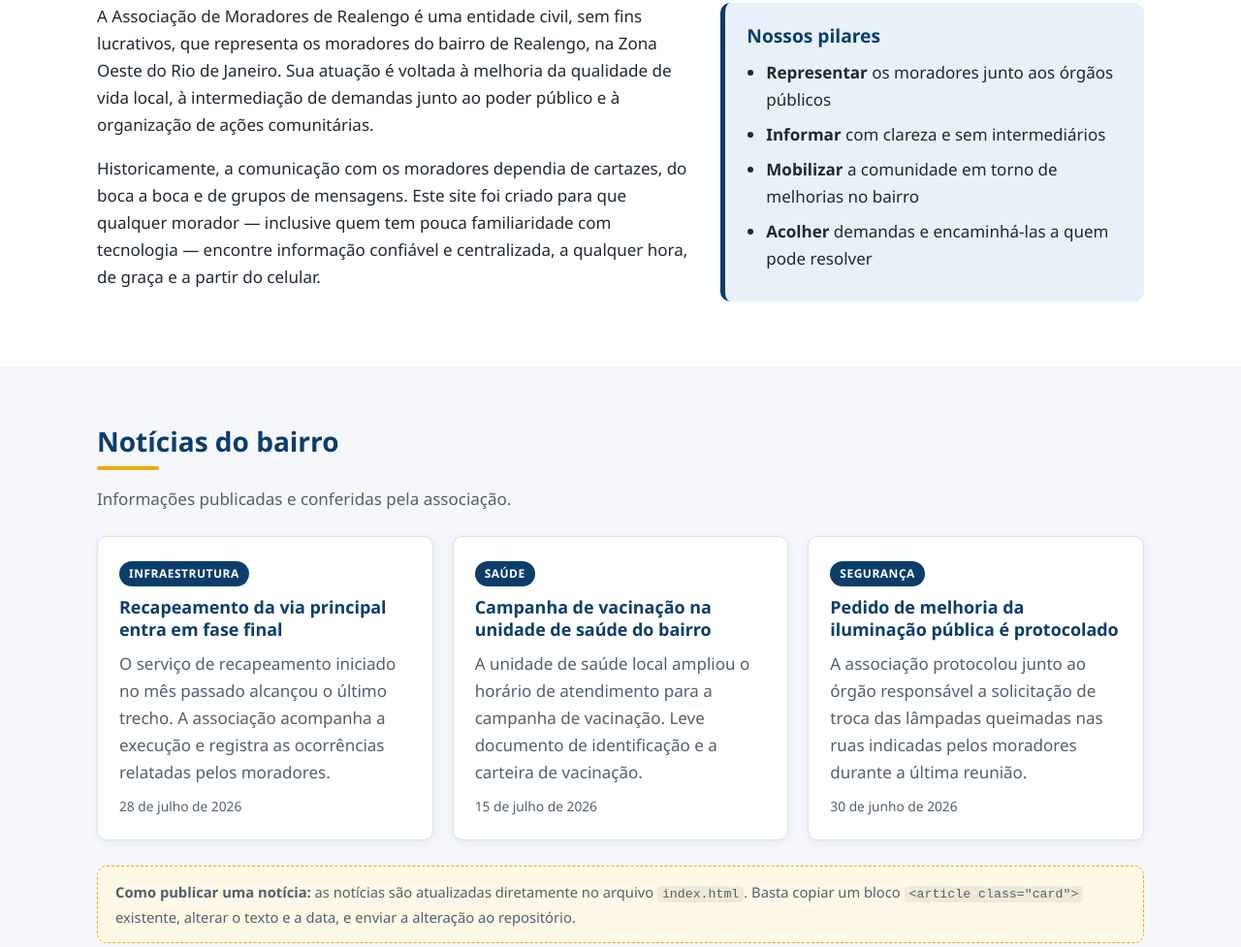
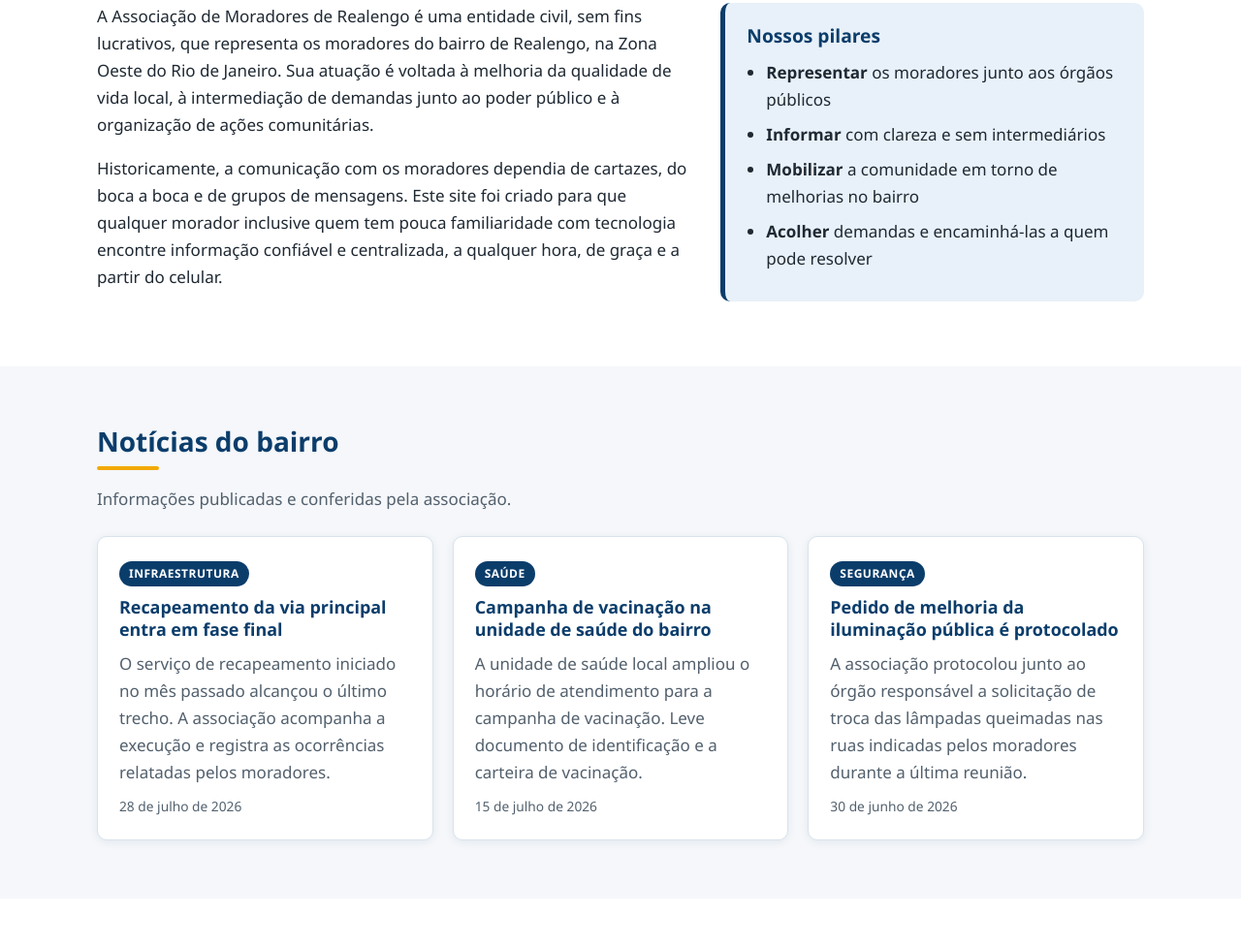
Before and after one commit to edudusao/associacao-realengo, a plain HTML site: page index.html in a window 1280 px wide. Shown: the part 915-1892 px from the top of the page at 97% size. Drawn offline with Linux system fonts and the light colour scheme.

Commit message:
Update index.html

```diff
--- a/index.html
+++ b/index.html
@@ -63,7 +63,7 @@
       <p class="hero__texto">
         Este é o canal digital da Associação de Moradores de Realengo. Aqui você encontra
         as notícias do bairro, a agenda de reuniões e eventos, os serviços oferecidos à
-        comunidade e um caminho direto para falar com a associação — sem precisar sair de casa.
+        comunidade e um caminho direto para falar com a associação sem precisar sair de casa.
       </p>
       <div class="hero__acoes">
         <a class="botao botao--primario" href="#contato">Falar com a associação</a>
@@ -112,8 +112,8 @@
           </p>
           <p>
             Historicamente, a comunicação com os moradores dependia de cartazes, do boca a boca
-            e de grupos de mensagens. Este site foi criado para que qualquer morador — inclusive
-            quem tem pouca familiaridade com tecnologia — encontre informação confiável e
+            e de grupos de mensagens. Este site foi criado para que qualquer morador inclusive
+            quem tem pouca familiaridade com tecnologia encontre informação confiável e
             centralizada, a qualquer hora, de graça e a partir do celular.
           </p>
         </div>
@@ -167,12 +167,6 @@
           <p class="card__meta"><time datetime="2026-06-30">30 de junho de 2026</time></p>
         </article>
       </div>
-
-      <p class="aviso" role="note">
-        <strong>Como publicar uma notícia:</strong> as notícias são atualizadas diretamente no
-        arquivo <code>index.html</code>. Basta copiar um bloco <code>&lt;article class="card"&gt;</code>
-        existente, alterar o texto e a data, e enviar a alteração ao repositório.
-      </p>
     </div>
   </section>
 
```
